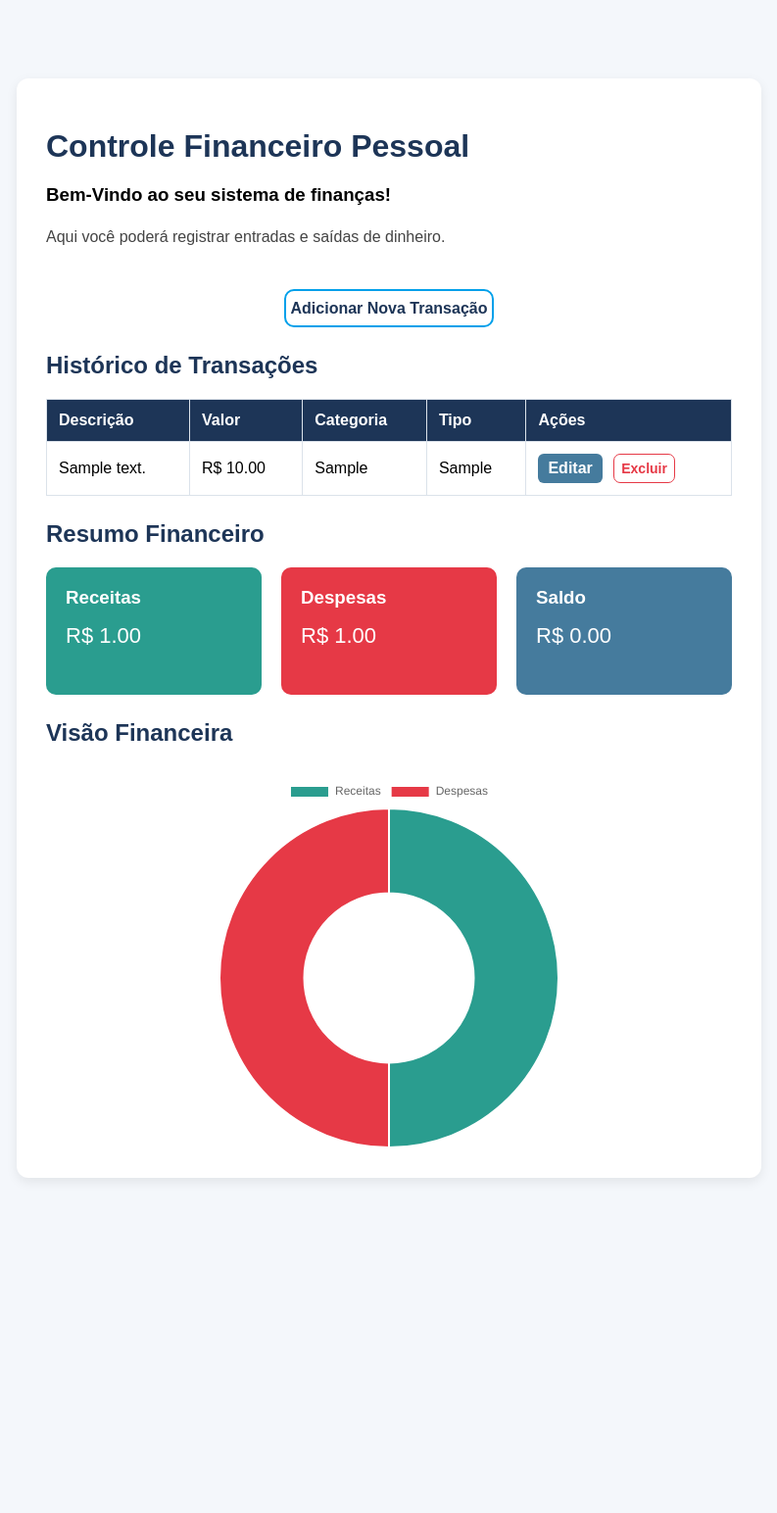
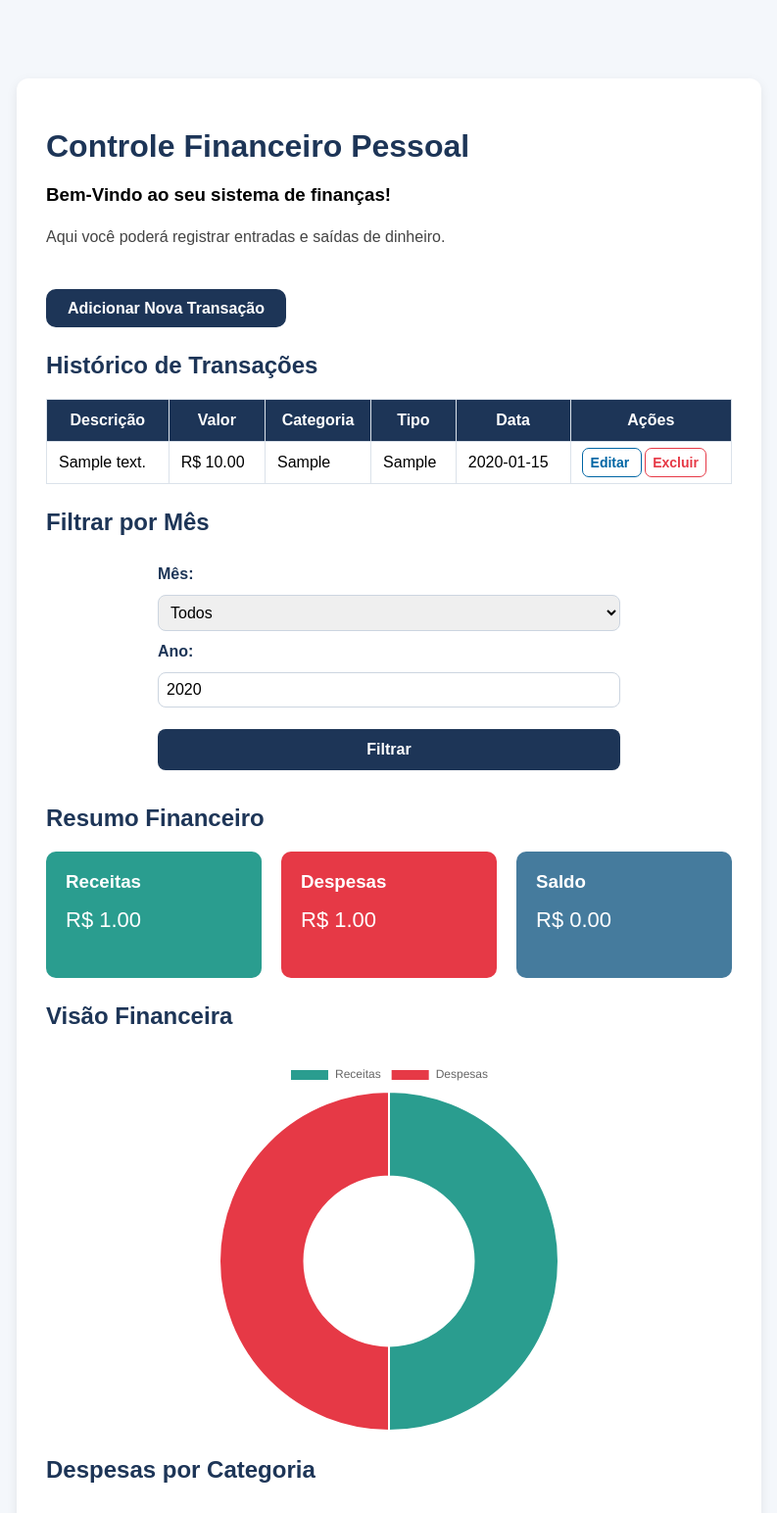
Before and after one commit to ArthurAlvesVS/controle-financeiro, a Flask app: template templates/index.html in a window 1280 px wide. Shown: the top 1544 px of the page at 98% size, without its empty margins (243-1036 px from the left). Before the commit the page ends 1204 px from the top, so only its background shows below. Run offline with Flask 3, Linux system fonts and the light colour scheme; tables that the repository leaves empty hold one stand-in row (values such as "Sample post"); the template is opened without the code that fills it: values that come from a table or form of the project are taken from there, most other values are stand-ins (such as "Sample title", 1, 10 or a date in 2020).

Commit message:
Adiciona campo de data nas transacoes e filtro por mes no dashboard

```diff
--- a/app.py
+++ b/app.py
@@ -11,20 +11,44 @@ db.init_app(app)
 
 @app.route("/")
 def home():
-  transactions = Transaction.query.all()
+    month = request.args.get("month")
+    year = request.args.get("year")
 
-  total_receitas = sum(t.amount for t in transactions if t.type == "receita")
-  total_despesas = sum(t.amount for t in transactions if t.type == "despesa")
+    transactions = Transaction.query.all()
 
-  saldo = total_receitas - total_despesas
+    if month and year:
+       transactions = [
+          t for t in transactions
+          if t.date.statswith(f"{year}-{month}")
+       ]
 
-  return render_template(
-     "index.html",
-     transactions=transactions,
-     total_receitas=total_receitas,
-     total_despesas=total_despesas,
-     saldo=saldo
-     )
+    total_receitas = sum(t.amount for t in transactions if t.type == "receita")
+    total_despesas = sum(t.amount for t in transactions if t.type == "despesa")
+    saldo = total_receitas - total_despesas
+
+    despesas_por_categoria = {}
+
+    for t in transactions:
+         if t.type == "despesa":
+            if t.category in despesas_por_categoria:
+             despesas_por_categoria[t.category] += t.amount
+            else:
+               despesas_por_categoria[t.category] = t.amount
+
+    categorias = list(despesas_por_categoria.keys())
+    valores = list(despesas_por_categoria.values())
+
+    return render_template(
+         "index.html",
+         transactions=transactions,
+         total_receitas=total_receitas,
+         total_despesas=total_despesas,
+         saldo=saldo,
+         categorias=categorias,
+         valores=valores,
+         selected_month=month,
+         selected_year=year
+      )
 
 @app.route("/add", methods=["GET", "POST"])
 def add_transaction():
@@ -33,12 +57,14 @@ def add_transaction():
       amount = float(request.form["amount"])
       category = request.form["category"]
       transaction_type = request.form["type"]
+      date = request.form["date"]
 
       new_transaction = Transaction(
          description=description,
          amount=amount,
          category=category,
-         type=transaction_type
+         type=transaction_type,
+         date=date
       )
 
       db.session.add(new_transaction)
@@ -66,6 +92,7 @@ def edit_transaction(id):
         transaction.amount = float(request.form["amount"])
         transaction.category = request.form["category"]
         transaction.type = request.form["type"]
+        transaction.date = request.form["date"]
 
         db.session.commit()
 
--- a/models.py
+++ b/models.py
@@ -6,6 +6,7 @@ class Transaction(db.Model):
   amount = db.Column(db.Float, nullable=False)
   category = db.Column(db.String(50), nullable=False)
   type = db.Column(db.String(20), nullable=False)
+  date = db.Column(db.String(10), nullable=False)
 
   def __repr__(self):
     return f"<Transaction {self.description}>"
--- a/static/style.css
+++ b/static/style.css
@@ -49,6 +49,9 @@ button {
   border: none;
   border-radius: .5rem;
   cursor: pointer;
+
+  font-weight: bold;
+  font-size: 1rem;
 }
 
 button:hover {
@@ -58,21 +61,23 @@ button:hover {
 p > a {
   display: block;
   text-align: center;
-  justify-self: center;
+  justify-self: left;
   margin-top: 40px;
-  padding: 5px 5px;
-  max-width: 30%;
+  padding: 5px 20px;
+  max-width: 100%;
 
-  border: 2px solid #00a0ea;
+  border: 2px solid #1D3557;
   border-radius: 10px;
+  background-color: #1D3557;
+
+  color: white;
 
 }
 
 p > a:hover {
-  color: white;
   border: 2px solid transparent;
   outline: 1px solid #02547a;
-  background-color: #02547a;
+  opacity: 0.8;
 }
 
 a {
@@ -96,6 +101,7 @@ th, td {
 th {
   background-color: #1D3557;
   color: white;
+  text-align: center;
 }
 
 tr:nth-child(even) {
@@ -159,17 +165,21 @@ h2 {
 }
 
 .edit-btn {
-  display: inline-block;
-  background-color: #457b9d;
-  color: white;
-  padding: 6px 10px;
-  border-radius: 6px;
+  border: 2px solid transparent;
+  outline: 1px solid #0065a4;
+  color: #0065a4;
+  padding: 4px 6px;
+  border-radius: .375rem;
   text-decoration: none;
-  margin-right: 8px;
+  font-size: .875rem;
+  margin-right: 5px;
+
 }
 
 .edit-btn:hover {
-    opacity: 0.85;
+  background-color: #457B9D;
+  color: white;
+  opacity: 0.85;
 }
 
 .chart-container {
@@ -177,3 +187,24 @@ h2 {
   max-width: 380px;
   margin: 30px auto 0;
 }
+
+.filter-form {
+  display: flex;
+  align-items: left;
+  max-width: 100%;
+  gap: 12px;
+  margin: 0rem 6.25rem;
+}
+
+.filter-form input,
+.filter-form select {
+  padding: 8px;
+  border: 1px solid #CCD5E0;
+  border-radius: 8px;
+  font-weight: 100;
+  font-size: 1rem;
+}
+
+.filter-form {
+  padding: 10px 14px;
+}
--- a/templates/add_transaction.html
+++ b/templates/add_transaction.html
@@ -27,6 +27,9 @@
         <option value="despesa">Despesa</option>
       </select>
 
+      <label for="date">Date:</label>
+      <input type="date" id="date" name="date" required>
+
       <button type="submit">Salvar Transação</button>
     </form>
 
--- a/templates/edit_transaction.html
+++ b/templates/edit_transaction.html
@@ -31,6 +31,9 @@
         </option>
       </select>
 
+      <label for="date">Date:</label>
+      <input type="date" id="date" name="date" value="{{ transaction.date }}" required>
+
       <button type="submit">Salvar Alterações</button>
     </form>
 
--- a/templates/index.html
+++ b/templates/index.html
@@ -26,6 +26,7 @@
             <th>Valor</th>
             <th>Categoria</th>
             <th>Tipo</th>
+            <th>Data</th>
             <th>Ações</th>
           </tr>
         </thead>
@@ -36,12 +37,13 @@
                 <td>R$ {{ "%.2f"|format(transaction.amount) }}</td>
                 <td>{{ transaction.category }}</td>
                 <td>{{ transaction.type.capitalize() }}</td>
+                <td>{{ transaction.date }}</td>
                 <td>
                   <a href="{{ url_for('edit_transaction', id=transaction.id) }}" class="edit-btn">
-                   Editar
+                  Editar
                   </a>
                   <a href="{{ url_for('delete_transaction', id=transaction.id) }}" class="delete-btn">
-                    Excluir
+                  Excluir
                   </a>
                 </td>
               </tr>
@@ -51,6 +53,32 @@
     {% else %}
             <p>Nenhuma transação cadastrada ainda.</p>
     {% endif %}
+
+    <h2>Filtrar por Mês</h2>
+
+    <form method="get" class="filter-form" >
+      <label for="month">Mês:</label>
+      <select name="month" id="month">
+        <option value="">Todos</option>
+        <option value="01" {% if selected_month == "01" %}selected{% endif %}>Janeiro</option>
+        <option value="02" {% if selected_month == "02" %}selected{% endif %}>Fevereiro</option>
+        <option value="03" {% if selected_month == "03" %}selected{% endif %}>Março</option>
+        <option value="04" {% if selected_month == "04" %}selected{% endif %}>Abril</option>
+        <option value="05" {% if selected_month == "05" %}selected{% endif %}>Maio</option>
+        <option value="06" {% if selected_month == "06" %}selected{% endif %}>Junho</option>
+        <option value="07" {% if selected_month == "07" %}selected{% endif %}>Julho</option>
+        <option value="08" {% if selected_month == "08" %}selected{% endif %}>Agosto</option>
+        <option value="09" {% if selected_month == "09" %}selected{% endif %}>Setembro</option>
+        <option value="10" {% if selected_month == "10" %}selected{% endif %}>Outubro</option>
+        <option value="11" {% if selected_month == "11" %}selected{% endif %}>Novembro</option>
+        <option value="12" {% if selected_month == "12" %}selected{% endif %}>Dezembro</option>
+      </select>
+
+      <label for="year">Ano:</label>
+      <input type="text" name="year" id="year" value="{{ selected_year or '' }}" placeholder="2026">
+
+      <button type="submit" class="filter">Filtrar</button>
+    </form>
 
     <h2>Resumo Financeiro</h2>
 
@@ -77,6 +105,16 @@
     <div class="chart-container">
       <canvas id="financeChart"></canvas>
     </div>
+
+    <h2>Despesas por Categoria</h2>
+    <div
+    id="category-data"
+    data-categorias='{{ categorias | tojson }}'
+    data-valores='{{ valores | tojson }}''>
+    </div>
+<div class="chart-container">
+  <canvas id="categoryChart"></canvas>
+</div>
   </div>
 <script src="https://cdn.jsdelivr.net/npm/chart.js"></script>
 
@@ -102,5 +140,36 @@ new Chart(ctx, {
     }
 });
 </script>
+
+<script>
+  const categoryData = document.getElementById("category-data");
+
+  const categorias = JSON.parse(categoryData.dataset.categorias);
+  const valores = JSON.parse(categoryData.dataset.valores);
+
+  const ctx2 = document.getElementById('categoryChart');
+
+  new Chart(ctx2, {
+    type: 'pie',
+    data: {
+      labels: categorias,
+      datasets: [{
+        label: 'Despesas por Categoria',
+        data: valores,
+        backgroundColor: [
+          '#E63946',
+          '#F4A261',
+          '#2A9D8F',
+          '#457B9D',
+          '#E9C46A',
+          '#8D99AE'
+        ]
+      }]
+    },
+    options: {
+      responsive: true
+    }
+  })
+</script>
 </body>
 </html>
```
